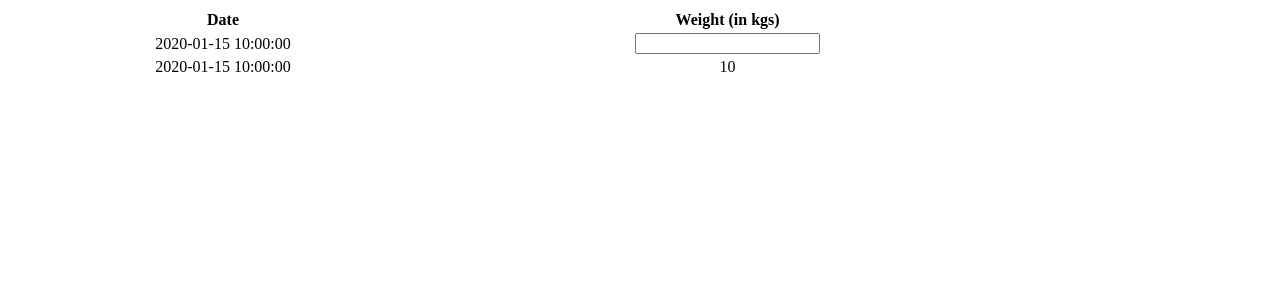
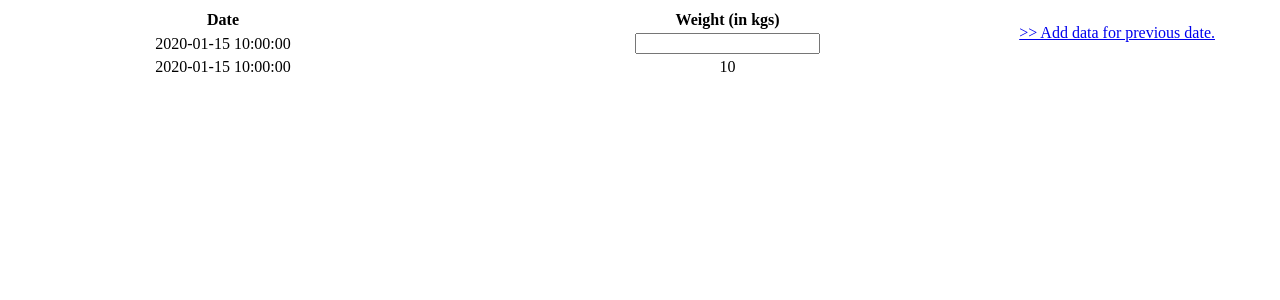
Before and after one commit to rmanocha/bajar-de-peso, a Python web app: template bajar_de_peso/templates/index.html in a window 1280 px wide. Shown: the top 300 px of the page. Run offline with Jinja, Linux system fonts and the light colour scheme; the template is opened without the code that fills it: most values are stand-ins (such as "Sample title", 1, 10 or a date in 2020); some libraries are stand-ins or nearby versions.

Commit message:
Adding code to add an input field when a previous date is added. Also moved the divs in the container around a bit.

```diff
--- a/bajar_de_peso/templates/index.html
+++ b/bajar_de_peso/templates/index.html
@@ -8,8 +8,8 @@
 </head>
 <body>
     <div id="container">
-        <div id="content" style="width: 80%;">
-            <table width="100%">
+        <div id="content" style="width: 80%; float: left;">
+            <table width="100%" id="data-table">
                 <thead>
                     <tr>
                         <th>Date</th>
@@ -32,6 +32,9 @@
                 </tbody>
             </table>
         </div>
+        <div id="sidebar" style="width: 20%; float: right;">
+            <p><a href="#" id="add_prev_date">>> Add data for previous date.</a></p>
+        </div>
     </div>
     <script src="http://ajax.googleapis.com/ajax/libs/jquery/1.3.2/jquery.min.js" type="text/javascript"></script>
     <script type="text/javascript">
@@ -46,15 +49,25 @@
                 if(e.keyCode == 13) {
                     var elem = $(this);
                     var date_elem = elem.parent().prev('td');
-                    console.log(date_elem);
                     $.post('/', {'date' : date_elem.html(), 'weight' : elem.val()},
                         function(data) {
-                            console.log(data.error);
-                            console.log(data.msg);
                     }, 'json');
                     elem.parent().html(elem.val());
                 }
             });
+            $('#add_prev_date').click(function() {
+                if($('input').length != 0) {
+                    alert('Please enter data in the focused field before adding new entries');
+                    $('input')[0].focus();
+                } else {
+                    $.get('/get_prev_date/', {}, function(data) {
+                        var input_elem = $('<td></td>').attr('align', 'center').append($('<input type="text" />'));
+                        $('#data-table > tbody:last').append($('<tr></tr>').append($('<td></td>').html(data).attr('align','center')).append(input_elem));
+                        input_elem.focus();
+                    });
+                }
+                return false;
+            });
         });
     </script>
 </body>
```
